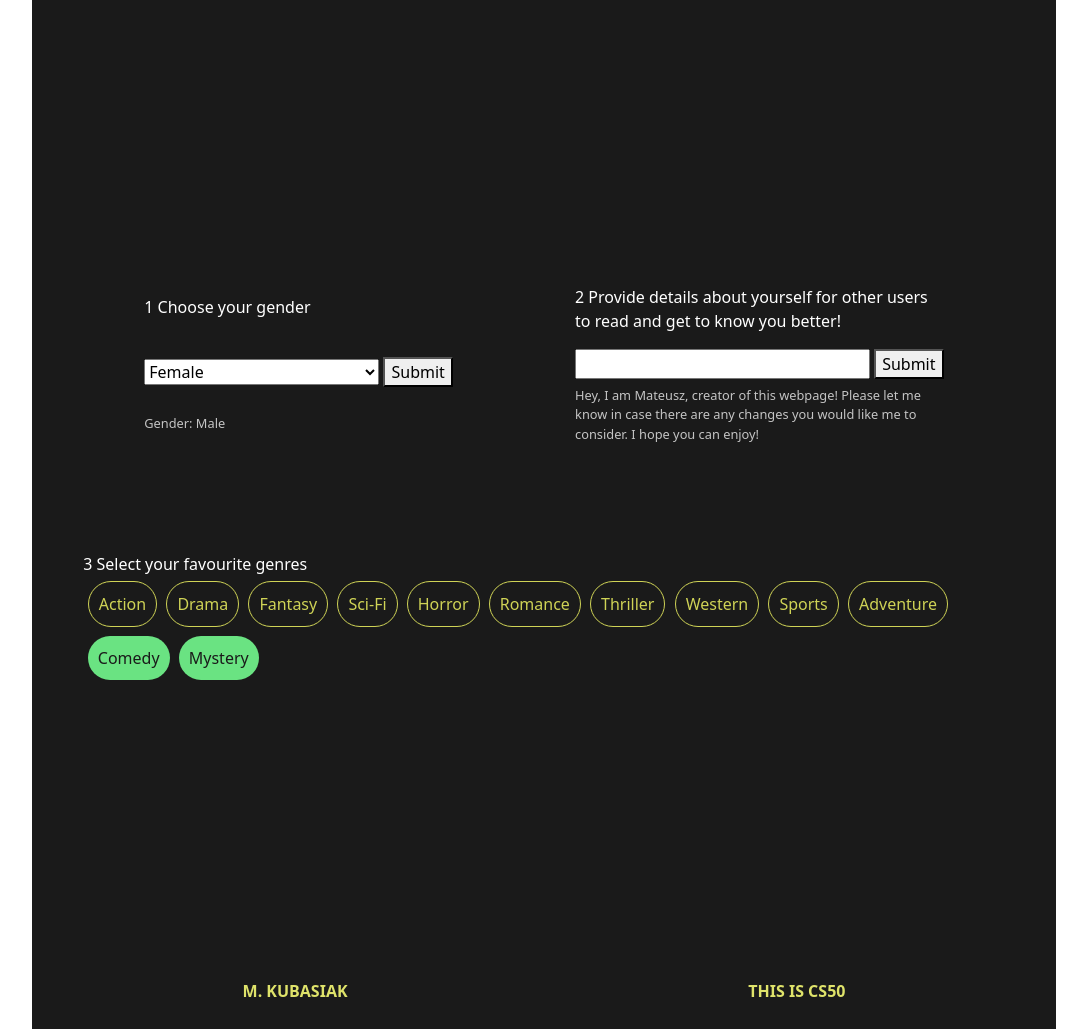
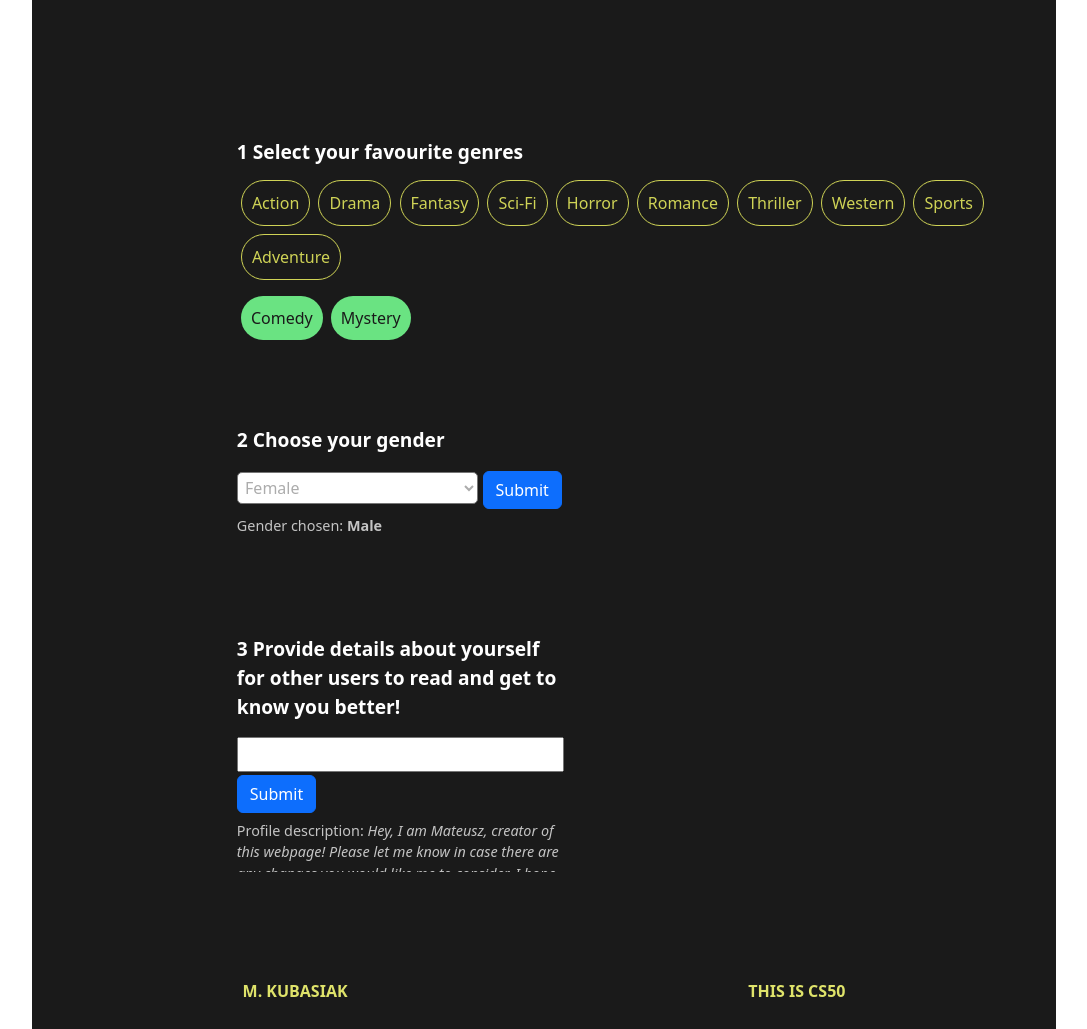
Before and after one commit to mateX92/CS50-FINAL, a Flask app: page /profile in a window 1280 px wide. Shown: the part 77-1106 px from the top of the page, without its empty margins (96-1183 px from the left). Run offline with Flask 3, Linux system fonts and the light colour scheme; a user stored in the database is signed in.

Commit message:
Style edits

```diff
--- a/static/style.css
+++ b/static/style.css
@@ -460,11 +460,18 @@ img{
 /* PROFILE */
 
 #profile-page{
-    max-width: 90%;
-    margin: auto;
+    width: 100%;
+    height: 70vh;
+    overflow: hidden;
+    padding-left: 20%;
     display: flex;
     flex-direction: column;
     justify-content: space-around;
+}
+
+#profile_scroll{
+    overflow-y: auto;
+    max-height: 100%;
 }
 
 .profile-div{
@@ -474,18 +481,14 @@ img{
 
 .profile-headers{
     color: white;
+    font-weight: 700;
+    font-size: 1.2em;
 }
 
 .profile-text{
-    font-size: 0.8em;
+    font-size: 0.9em;
     color: rgb(196, 196, 196);
     padding-top: 2%;
-}
-
-#gender-description{
-    display: flex;
-    flex-direction: row;
-    justify-content: space-around;
 }
 
 #your-description{
@@ -493,7 +496,10 @@ img{
 }
 
 #your-description input{
-    width: 80%;
+    width: 100%;
+    padding: 1%;
+    margin-bottom: 1%;
+    box-sizing: border-box;
 }
 
 #gender-div{
@@ -503,11 +509,19 @@ img{
     max-width: 40%;
 }
 
+#gender{
+    padding: 1%;
+    background-color: white;
+    border-radius: 5px;
+    color: #acacac;
+}
+
 .genre-buttons{
     display: flex;
     flex-direction: row;
     justify-content: flex-start;
     flex-wrap: wrap;
+    margin-top: 1%;
 }
 
 .genre-button{
--- a/templates/layout.html
+++ b/templates/layout.html
@@ -6,6 +6,7 @@
         <link rel="stylesheet" href="../static/style.css">
         <link href="https://cdn.jsdelivr.net/npm/bootstrap@5.3.0/dist/css/bootstrap.min.css" rel="stylesheet" integrity="sha384-9ndCyUaIbzAi2FUVXJi0CjmCapSmO7SnpJef0486qhLnuZ2cdeRhO02iuK6FUUVM" crossorigin="anonymous">
         <script src="https://cdn.jsdelivr.net/npm/bootstrap@5.3.0/dist/js/bootstrap.bundle.min.js" integrity="sha384-geWF76RCwLtnZ8qwWowPQNguL3RmwHVBC9FhGdlKrxdiJJigb/j/68SIy3Te4Bkz" crossorigin="anonymous"></script>
+        <script src="https://ajax.googleapis.com/ajax/libs/jquery/3.6.4/jquery.min.js"></script>
         <link rel="stylesheet" href="https://fonts.googleapis.com/css2?family=Material+Symbols+Outlined:opsz,wght,FILL,GRAD@20..48,100..700,0..1,-50..200" />
         <title> {% block title %}{% endblock %} </title>
     </head>
--- a/templates/profile.html
+++ b/templates/profile.html
@@ -5,36 +5,10 @@
 {% block main %}
 
 <div id="profile-page">
-    <div id="gender-description">
-        <div id="gender-div" class="profile-div">
-            <p class="profile-headers">1 Choose your gender</p>
-            <form method="post">
-                <select name="gender" id="gender">
-                    <option value="Female">Female</option>
-                    <option value="Male">Male</option>
-                    <option value="Transgender">Transgender</option>
-                    <option value="Non-binary/non-conforming">Non-binary/non-conforming</option>
-                    <option value="Prefer not to respond">Prefer not to respond</option>
-                </select>
-                <button type="submit">Submit</button>
-            </form>
-            <p class="profile-text"> Gender: {{ gender }} </p>
-        </div>
-
-        <div id="your-description" class="profile-div">
-            <p class="profile-headers">2 Provide details about yourself for other users to read and get to know you better! </p>
-            <form method="post" name="description">
-                <input type="text" name="description">
-                <button type="submit">Submit</button>
-            </form>
-
-            <p class="profile-text"> {{ description }} </p>
-        </div>
-    </div>
-
+    <div id="profile_scroll">
         <div class="profile-div" id="genre-div">
             <form method="post">
-            <label for="genres" class="profile-headers">3 Select your favourite genres</label>
+                <label for="genres" class="profile-headers">1 Select your favourite genres</label>
                 <div class="genre-buttons">
                     {% for row in allgenres %}
                         {% if row not in genres%}
@@ -49,6 +23,33 @@
                 </div>
             </form>
         </div>
+        <div id="gender-description">
+            <div id="gender-div" class="profile-div">
+                <p class="profile-headers">2 Choose your gender</p>
+                <form method="post">
+                    <select name="gender" id="gender">
+                        <option value="Female">Female</option>
+                        <option value="Male">Male</option>
+                        <option value="Transgender">Transgender</option>
+                        <option value="Non-binary/non-conforming">Non-binary/non-conforming</option>
+                        <option value="Prefer not to respond">Prefer not to respond</option>
+                    </select>
+                    <button type="submit" class="btn btn-primary">Submit</button>
+                </form>
+                <p class="profile-text"> Gender chosen: <b> {{ gender }} </b></p>
+            </div>
+
+            <div id="your-description" class="profile-div">
+                <p class="profile-headers">3 Provide details about yourself for other users to read and get to know you better! </p>
+                <form method="post" name="description">
+                    <input type="text" name="description">
+                    <button type="submit" class="btn btn-primary">Submit</button>
+                </form>
+
+                <p class="profile-text"> Profile description: <i> {{ description }} </i> </p>
+            </div>
+        </div>
+    </div>
 </div>
 
 {% endblock %}
```
Also changed, not shown: templates/message.html (+44 -1 lines), users.db. Lines whose indentation alone changed are shown as unchanged.
